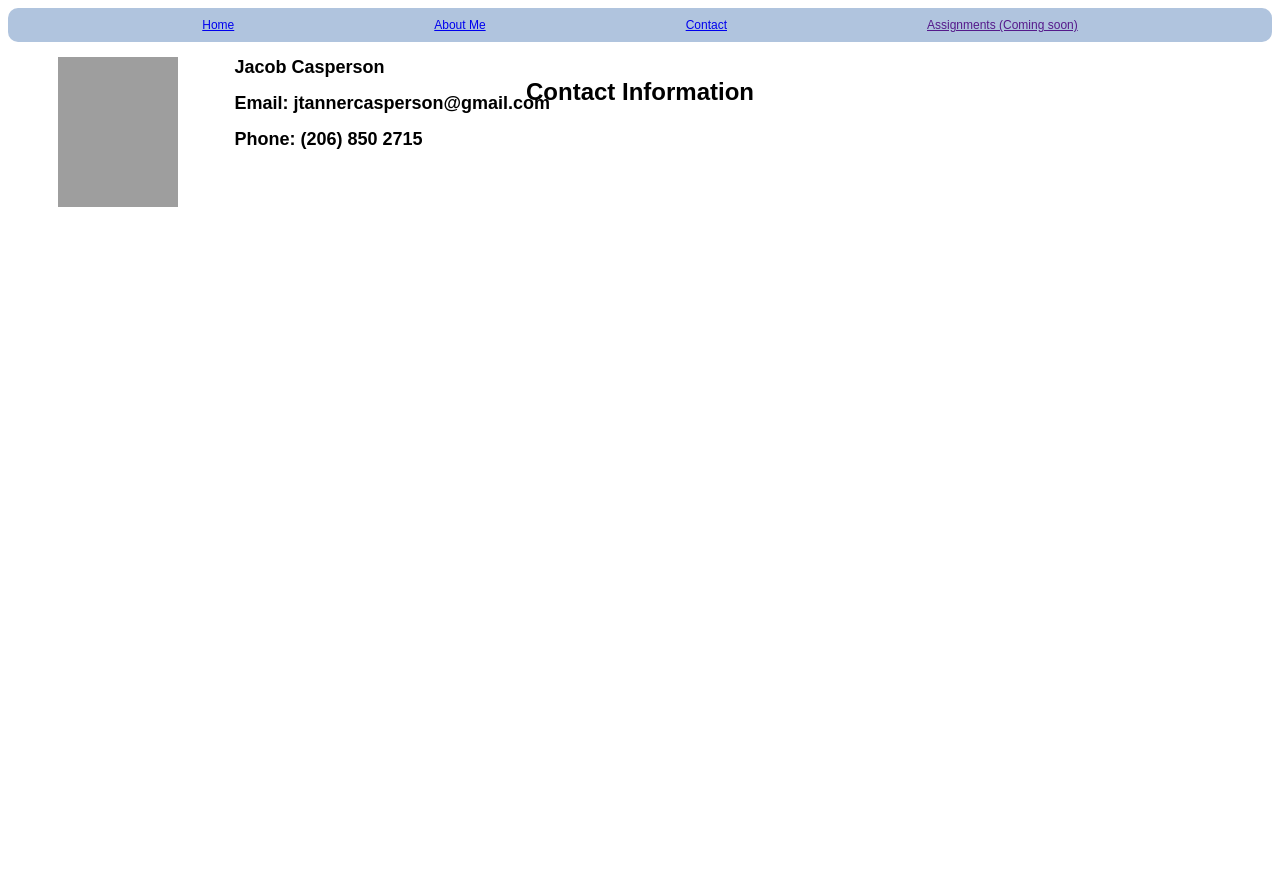
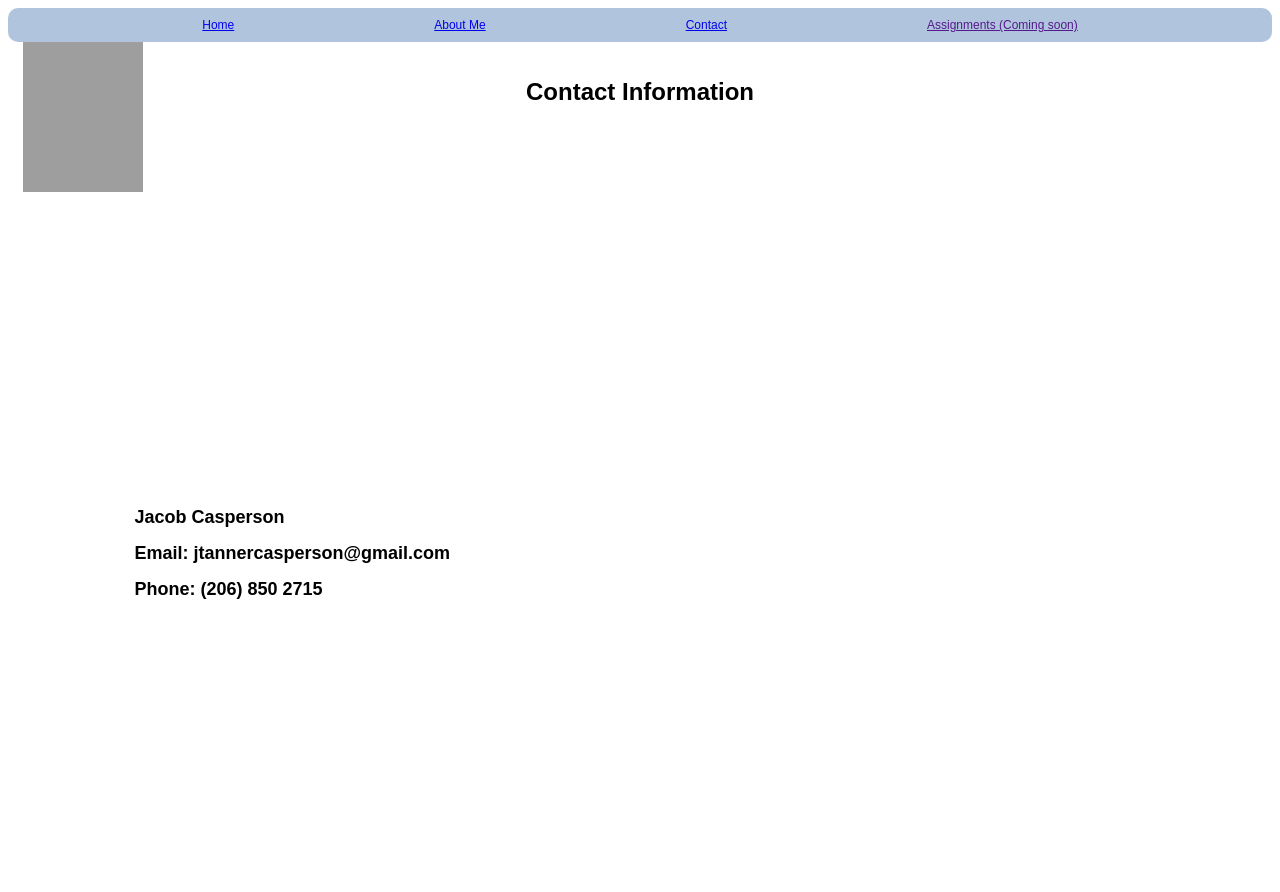
Before and after one commit to jataca/WebRepo, a PHP site: page /contact.html in a window 1280 px wide. Before the commit the page ends 207 px from the top, so only its background shows below. Run offline with PHP 8.4, Linux system fonts and the light colour scheme; grey boxes are pictures that could not be loaded.

Commit message:
last of the last

```diff
--- a/homestyles.css
+++ b/homestyles.css
@@ -53,13 +53,14 @@ body {font-family:Arial, Helvetica, sans-serif; font-size:12px;}
 
 .floatleft {
     float:left;
-    padding: 15px 50px;
+    padding-left: 15px;
+    pdading-top: 50px
     width: 10%;
     height: 400px;
 }
 
 .floatright {
-    padding 0px 50px
+    padding-top: 50px;
     float: right;
     height: 400px;
     width: 90%;
```
